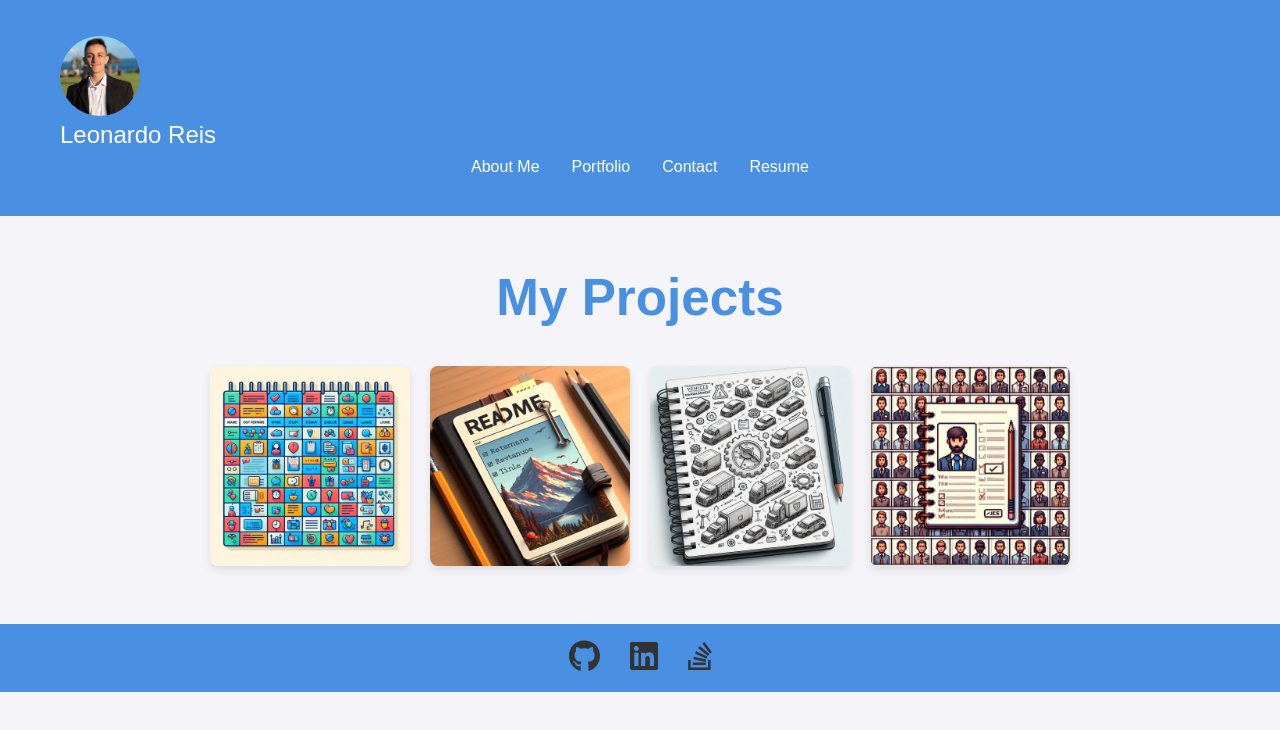
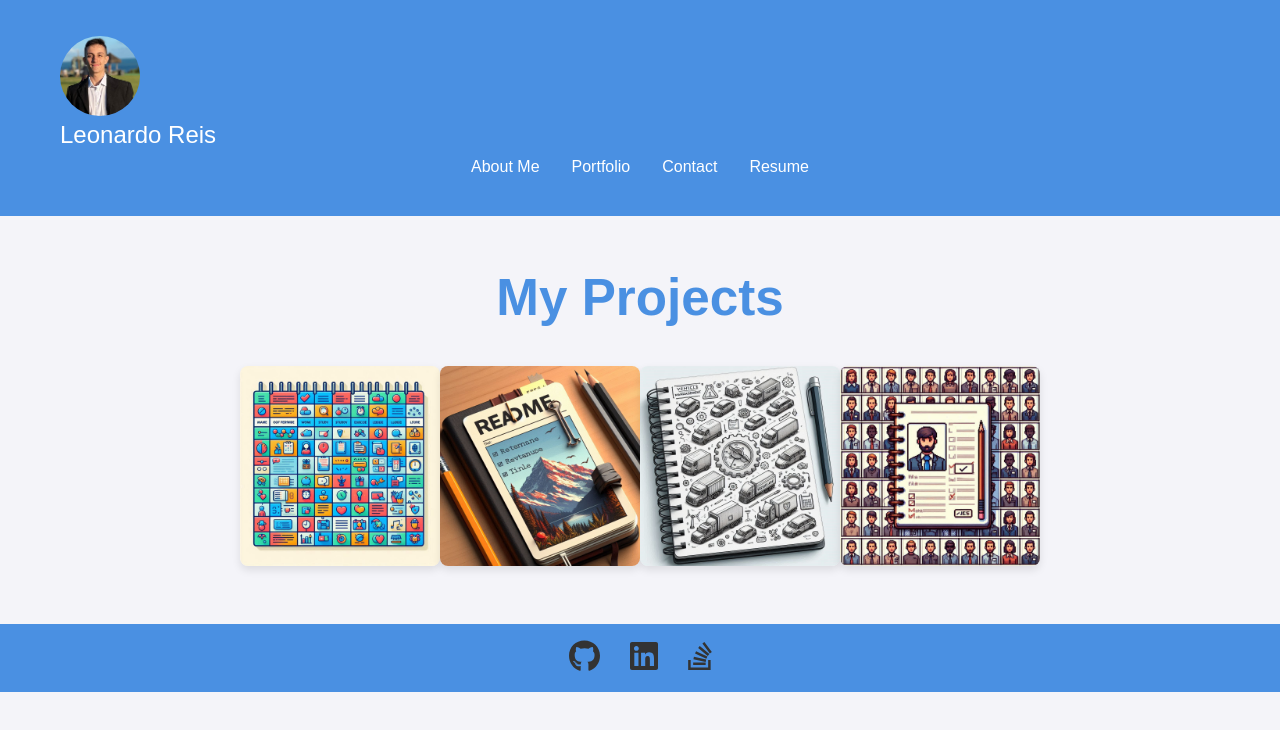
Before and after one commit to Reisleo99/React-Portfolio-Web-Application, a React (Vite) app: page /portfolio in a window 1280 px wide. Shown: the top 730 px of the page. Built offline with nearby package versions, Linux system fonts and the light colour scheme.

Commit message:
CSS adjustments

```diff
--- a/src/components/Footer.css
+++ b/src/components/Footer.css
@@ -5,6 +5,7 @@
     width: 100%;
     position:absolute;
     left: 0;
+    right:0;
   }
 
   .icon-link {
--- a/src/components/Portfolio.css
+++ b/src/components/Portfolio.css
@@ -11,9 +11,10 @@
   }
 
   .portfolio-grid {
-    display: flex;
+    display: block;
     grid-template-columns: repeat(auto-fit, minmax(250px, 1fr));
     gap: 20px;
+    flex-direction: row;
   }
 
   .portfolio-item {
```
